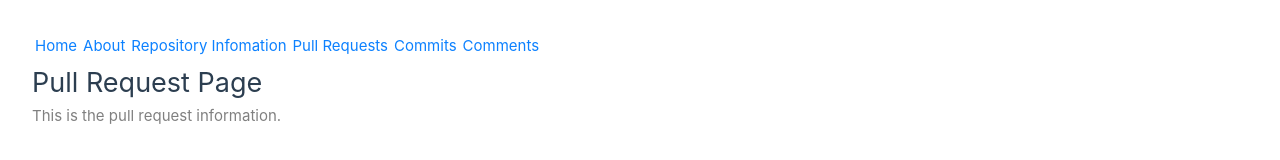
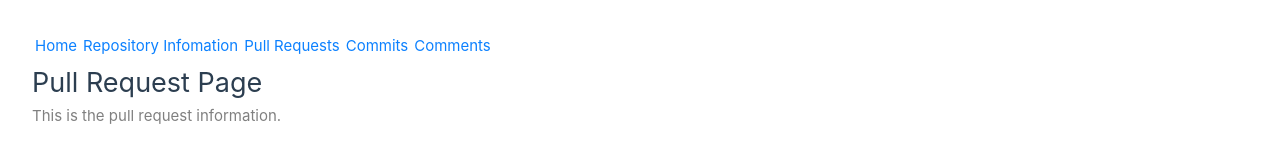
Before and after one commit to EduardoCalvoUribe/GitHubRepositoryAnalysisTool, a Vue app in the folder frontend/: page /prpage in a window 1280 px wide. Shown: the top 160 px of the page. Built offline with nearby package versions, Linux system fonts and the light colour scheme.

Commit message:
Removed the about page as it is redundant.

```diff
--- a/frontend/src/App.vue
+++ b/frontend/src/App.vue
@@ -7,7 +7,7 @@
   <header>
 
     <RouterLink to="/">Home</RouterLink>
-    <RouterLink to="/about">About</RouterLink>
+    <!-- <RouterLink to="/about">About</RouterLink> -->
     <RouterLink to="/repoinfo">Repository Infomation</RouterLink>
     <RouterLink to="/prpage">Pull Requests</RouterLink>
     <RouterLink to="/commitpage">Commits</RouterLink>
--- a/frontend/src/views/PullRequestPage.vue
+++ b/frontend/src/views/PullRequestPage.vue
@@ -38,6 +38,7 @@
     gap: 10px; /* Space between boxes */
     justify-content: center; /* Center the boxes horizontally */
     padding: 20px 0; /* Optional: padding around the container */
+    text-align: center;
   }
   .box {
     flex: 1; /* Each box takes equal space */
```
